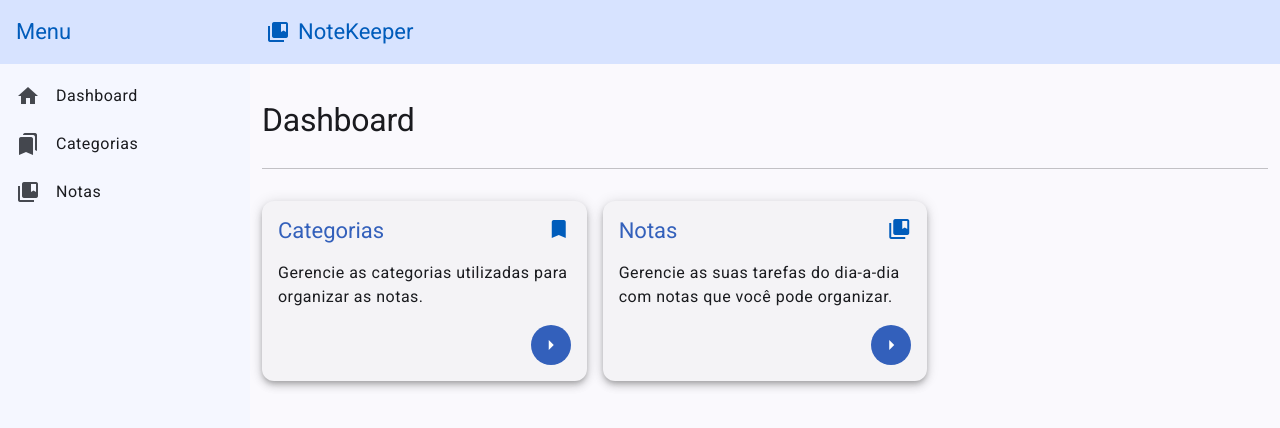
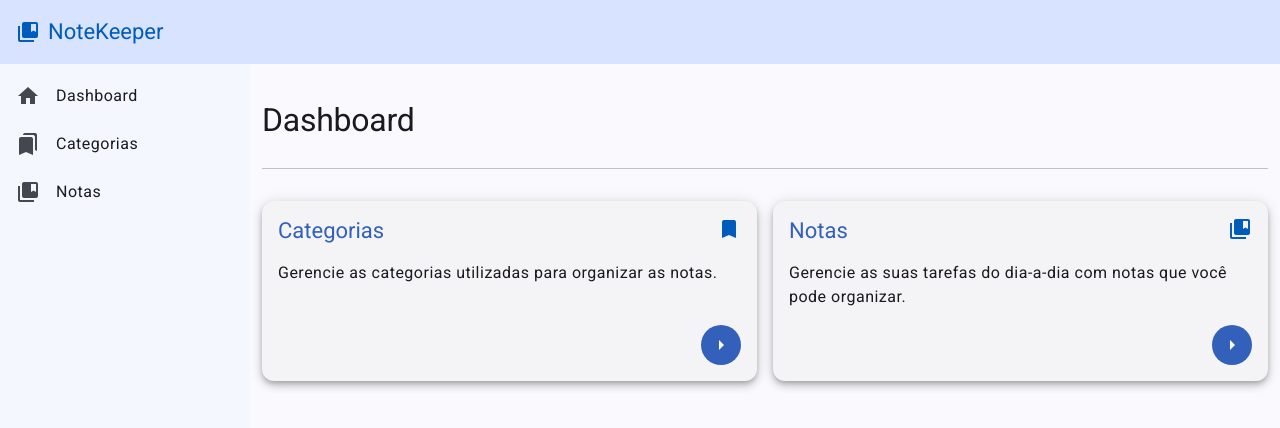
Before and after one commit to academia-do-programador/note-keeper-2024, an Angular app: page /dashboard in a window 1280 px wide. Shown: the top 428 px of the page. Built offline with nearby package versions, Linux system fonts and the light colour scheme.

Commit message:
Melhoras na aparência e responsividade

```diff
--- a/src/app/core/components/shell/shell.component.html
+++ b/src/app/core/components/shell/shell.component.html
@@ -7,7 +7,12 @@
     [mode]="(isHandset$ | async) ? 'over' : 'side'"
     [opened]="(isHandset$ | async) === false"
   >
-    <mat-toolbar>Menu</mat-toolbar>
+    <mat-toolbar>
+      <span class="d-flex align-items-center gap-2">
+        <mat-icon>collections_bookmark</mat-icon>
+        NoteKeeper
+      </span>
+    </mat-toolbar>
     <mat-nav-list>
       <a mat-list-item routerLink="/dashboard">
         <mat-icon matListItemIcon>home</mat-icon>
@@ -35,7 +40,11 @@
       >
         <mat-icon aria-label="Side nav toggle icon">menu</mat-icon>
       </button>
-      <span class="d-flex align-items-center gap-2">
+
+      <span
+        *ngIf="isHandset$ | async"
+        class="d-flex align-items-center gap-2 ms-auto"
+      >
         <mat-icon>collections_bookmark</mat-icon>
         NoteKeeper
       </span>
--- a/src/app/views/categorias/listar/listagem-categorias.component.html
+++ b/src/app/views/categorias/listar/listagem-categorias.component.html
@@ -1,4 +1,4 @@
-<main class="container-fluid my-4">
+<main class="container my-4">
   <h1 class="fs-2">Listagem de Categorias</h1>
 
   <section
@@ -19,7 +19,9 @@
 
   <div *ngIf="categorias$ | async as itens" class="row g-3 mt-2">
     <div *ngFor="let item of itens" class="col-md-6 col-lg-4 col-xxl-3">
-      <mat-card class="mat-mdc-elevation-specific mat-elevation-z5 h-100">
+      <mat-card
+        class="card-animado mat-mdc-elevation-specific mat-elevation-z5 h-100"
+      >
         <mat-card-header>
           <mat-card-title class="titulo-card">{{ item.titulo }}</mat-card-title>
         </mat-card-header>
--- a/src/app/views/dashboard/dashboard.component.html
+++ b/src/app/views/dashboard/dashboard.component.html
@@ -1,15 +1,21 @@
-<main class="container-fluid my-4">
+<main class="container my-4">
   <h1 class="fs-2">Dashboard</h1>
   <hr />
 
   <div class="row g-3 mt-2">
-    <div *ngFor="let item of itens" class="col-lg-4 col-xxl-3">
-      <mat-card class="mat-mdc-elevation-specific mat-elevation-z5 h-100">
+    <div *ngFor="let item of itens" class="col-lg-6 col-xxl-4">
+      <mat-card
+        class="card-animado mat-mdc-elevation-specific mat-elevation-z5 h-100 card-padrao"
+      >
         <mat-card-header class="d-flex justify-content-between">
           <mat-card-title class="titulo-card">
             {{ item.titulo }}
           </mat-card-title>
-          <mat-icon color="primary" [attr.aria-label]="'Ícone de ' + item.titulo">{{ item.icone }}</mat-icon>
+          <mat-icon
+            color="primary"
+            [attr.aria-label]="'Ícone de ' + item.titulo"
+            >{{ item.icone }}</mat-icon
+          >
         </mat-card-header>
 
         <mat-card-content class="mt-3">{{ item.descricao }}</mat-card-content>
--- a/src/styles.scss
+++ b/src/styles.scss
@@ -1,4 +1,13 @@
 /* You can add global styles to this file, and also import other style files */
+@use "@angular/material" as mat;
+
+.card-animado {
+  transition: box-shadow 100ms ease-in-out;
+
+  &:hover {
+    @include mat.elevation(12);
+  }
+}
 
 @import "bootstrap/scss/bootstrap-reboot";
 @import "bootstrap/scss/bootstrap-grid";
```
